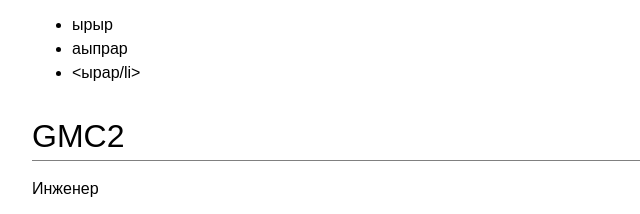
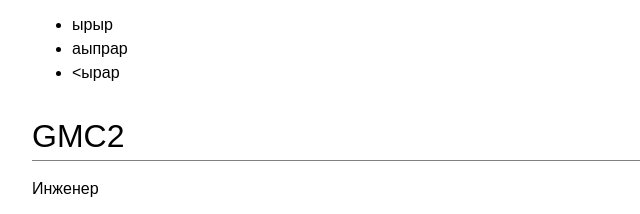
Before and after one commit to zelvar190/zelvar190.github.io, a plain HTML site: page index.html in a window 1280 px wide. Shown: the part 324-538 px from the top of the page, 208-848 px from the left. Drawn offline with Linux system fonts and the light colour scheme.

Commit message:
Update index.html

```diff
--- a/index.html
+++ b/index.html
@@ -21,7 +21,7 @@
             <ul>
                 <li>ырыр</li>
                 <li>аыпрар</li>
-                <li><ырар/li>
+                <li><ырар</li>
             </ul>
             <h2>GMC2</h2>
             <p>Инженер</p>
```
